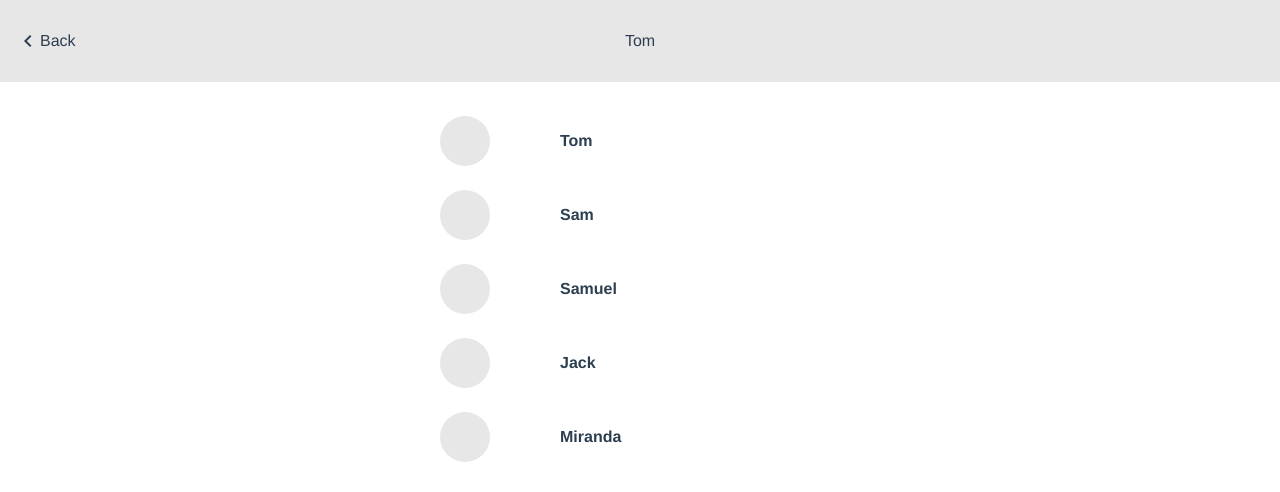
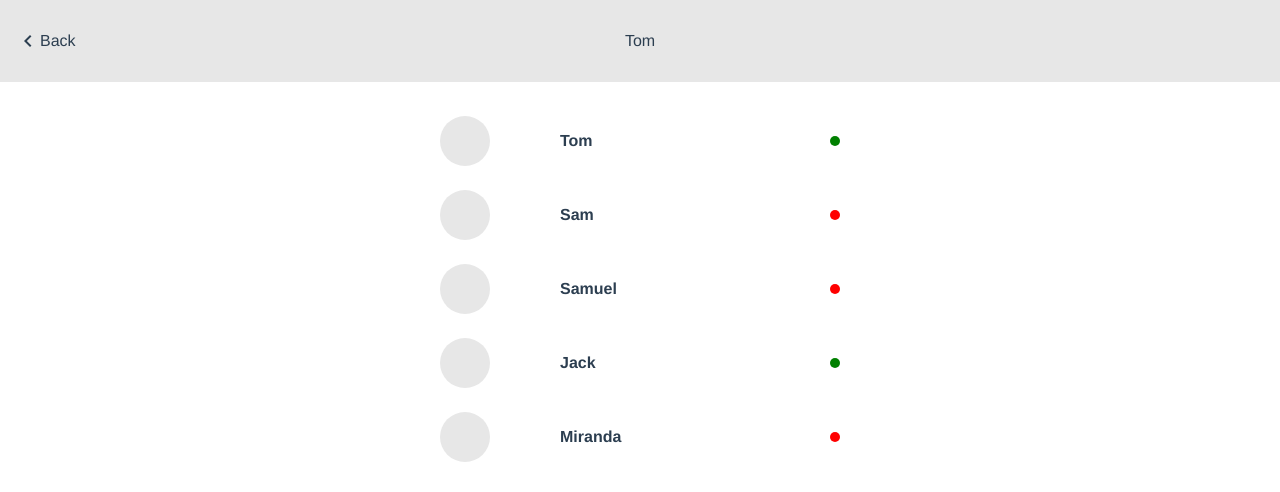
Before and after one commit to AlexKosen/vue-messenger1, a Vue app: page / in a window 1280 px wide. Shown: the top 492 px of the page. Built offline with nearby package versions, Linux system fonts and the light colour scheme; data requests are answered from the project's data file.

Commit message:
fixed v-contact-user ClassName

```diff
--- a/src/components/contacts/v-contact-user.vue
+++ b/src/components/contacts/v-contact-user.vue
@@ -29,6 +29,9 @@ export default {
         <div class="user__name">
             <span>{{ contact_data.name }}</span>
         </div>
-        <div class="user__status"></div>
+        <div
+        class="user__status"
+        :class="className"
+        ></div>
    </div>
 </template>
```
